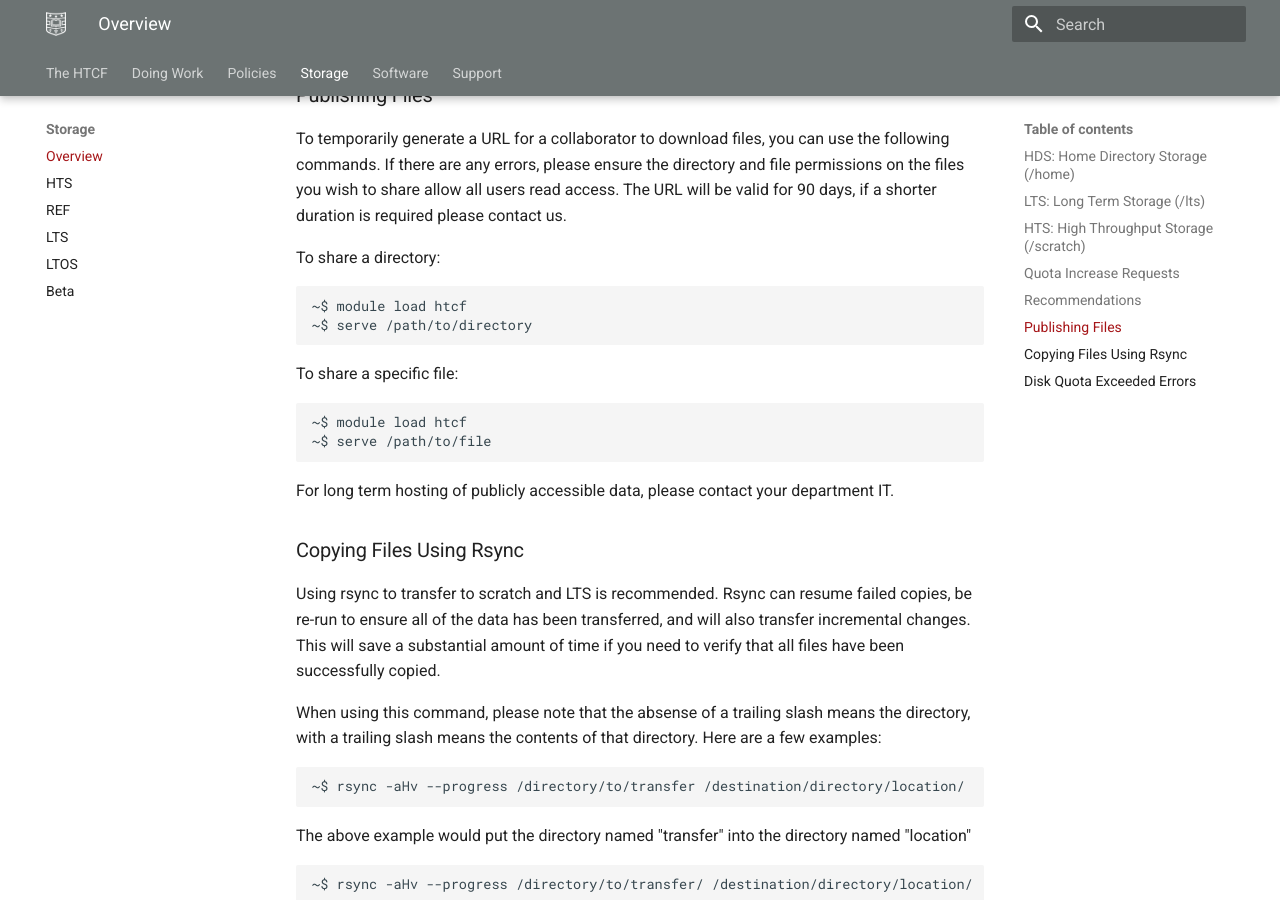
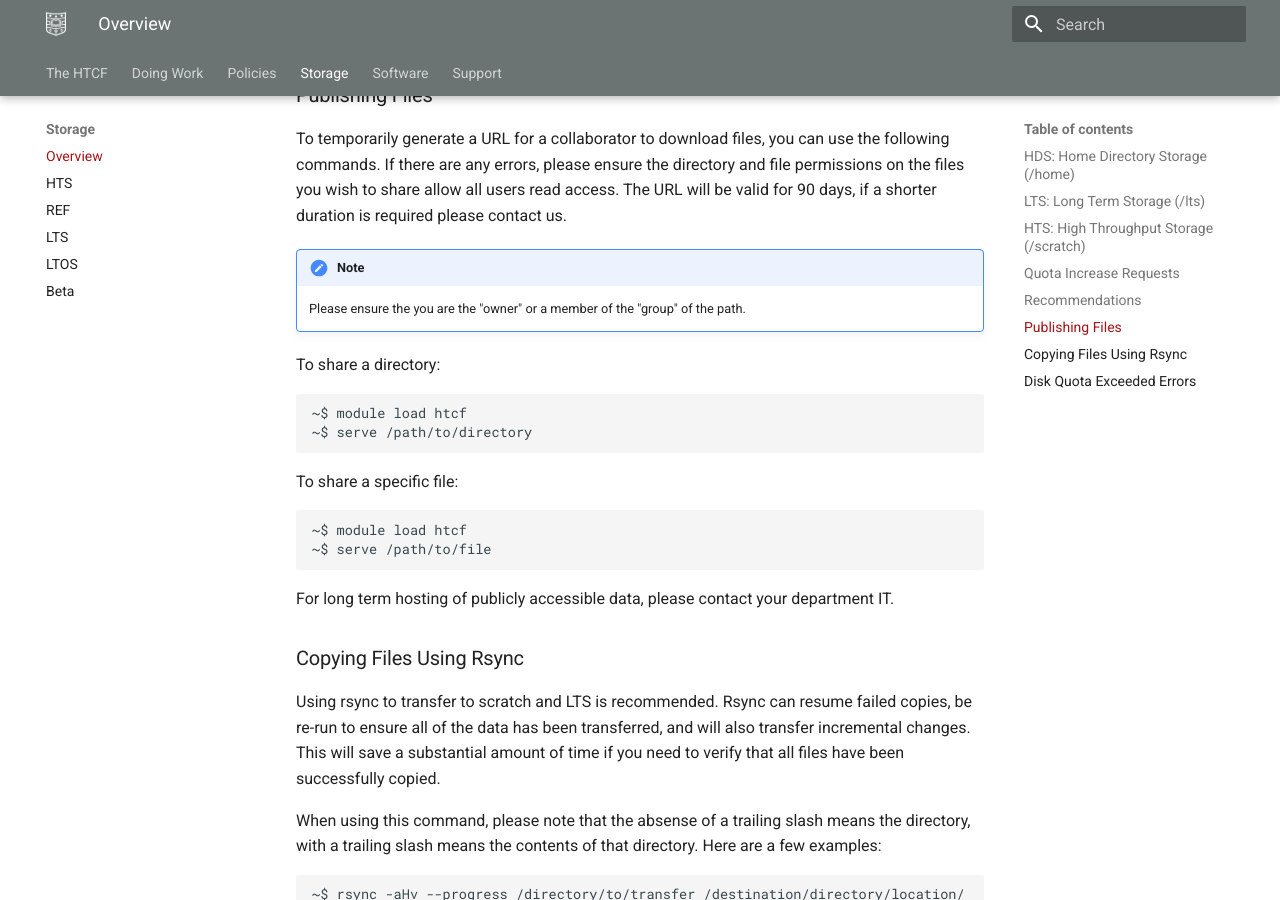
Before and after one commit to htcf/docs, an MkDocs documentation site: the page built from docs/storage/index.md, in a window 1280 px wide and 900 px high, scrolled down 2354 px. Built offline with MkDocs 1.6.1 and Material for MkDocs 9.7.7, drawn with Linux system fonts in a browser that asks for light colours.

Commit message:
Update index.md

```diff
--- a/docs/storage/index.md
+++ b/docs/storage/index.md
@@ -86,6 +86,9 @@ To temporarily increase your scratch quota, please email with the following info
 
 To temporarily generate a URL for a collaborator to download files, you can use the following commands.  If there are any errors, please ensure the directory and file permissions on the files you wish to share allow all users read access.  The URL will be valid for 90 days, if a shorter duration is required please contact us.
 
+!!! Note
+    Please ensure the you are the "owner" or a member of the "group" of the path.
+
 To share a directory:
 ~~~~
 ~$ module load htcf
```
